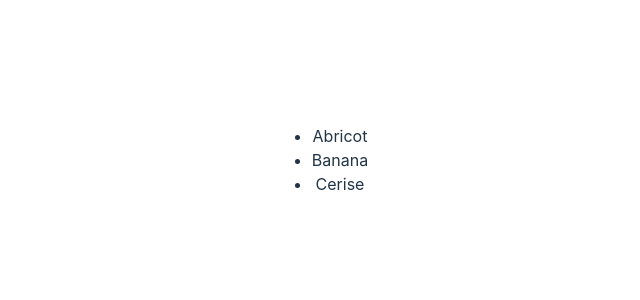
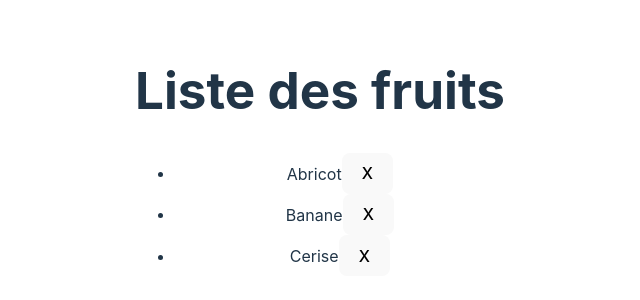
Before and after one commit to kevinmassongo/React-TodoList-App, a React (Vite) app: page / in a window 1280 px wide. Shown: the part 240-540 px from the top of the page, without its empty margins (320-960 px from the left). Built offline with nearby package versions, Linux system fonts and the light colour scheme.

Commit message:
add codes for deleting a fruit in list

```diff
--- a/src/App.jsx
+++ b/src/App.jsx
@@ -5,17 +5,41 @@ import './App.css'
 
 function App() {
   //state (état)
+  const [fruits, setFruits] = useState([
+    { id: 1, nom: "Abricot"},
+    { id: 2, nom: "Banane"},
+    { id: 3, nom: "Cerise"},
+  ])
+
+
 
   //comportement
+  const handleDelete = (id) =>{
+    console.log(id);
+
+    //copie du state
+    const fruitsCopy = fruits.slice()
+    console.log(fruitsCopy);
+
+    //manipuler mon state
+    const fruitsCopyUpdated = fruits.filter((fruit)=> fruit.id !== id)
+    console.log(fruitsCopyUpdated);
+
+    //modifier mon state avec le setter
+    setFruits(fruitsCopyUpdated)
+  }
 
   //rendu
   return (
     <>
       <div>
+        <h1>Liste des fruits</h1>
         <ul>
-          <li>Abricot</li>
-          <li>Banana</li>
-          <li>Cerise</li>
+          {fruits.map((fruit)=>
+            <li key={fruit.id}>
+              {fruit.nom}<button onClick={()=>handleDelete(fruit.id)}>X</button>
+            </li>
+          )}
         </ul>
       </div>
     </>
```
